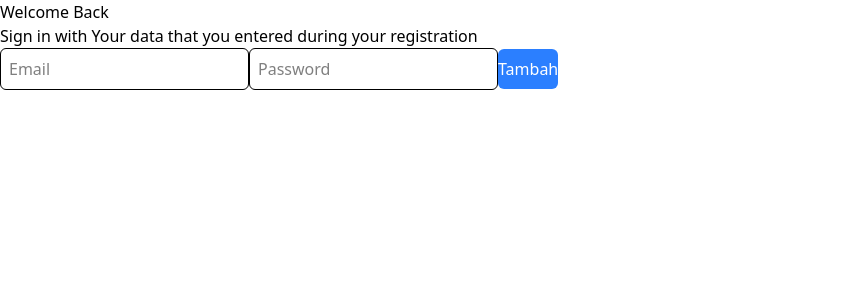
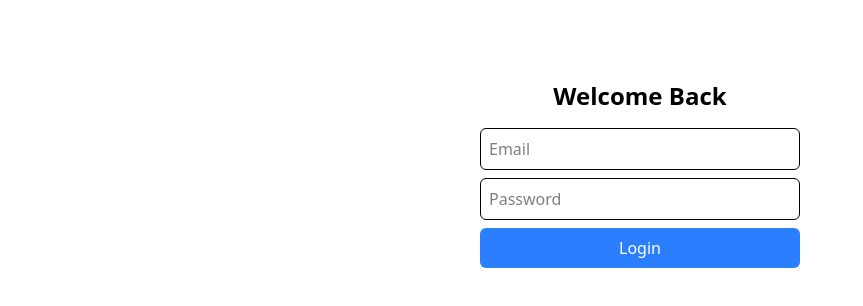
Before and after one commit to Albaihaqi354/koda-b5-react, a React (Vite) app: page /login in a window 1280 px wide. Shown: the top 306 px of the page, without its empty margins (0-863 px from the left). Built offline with nearby package versions, Linux system fonts and the light colour scheme.

Commit message:
feat[minitask2] add feature context for login, logout and edit profile

```diff
--- a/src/components/Heading.jsx
+++ b/src/components/Heading.jsx
@@ -1,32 +1,75 @@
-import { Link } from 'react-router'
+import { useContext } from "react";
+import { Link, useNavigate } from "react-router-dom";
+import { userContext } from "../contexts/userManajemen/userContext";
 
-/**
- * @param {string} props.title
- * @returns {JSX.Element}
- *
- */
+function Heading({ title }) {
+  const { state, dispatch } = useContext(userContext);
+  const navigate = useNavigate();
 
-function Heading({title}) {
+  const handleLogout = () => {
+    dispatch({ type: "LOGOUT" });
+    navigate("/login");
+  };
+
   return (
-    <>
     <header className="p-10 h-[15vh] bg-[#6DC3BB] font-bold select-none flex justify-between items-center">
       <h1 className="font-sans font-black text-3xl">{title}</h1>
+
       <nav className="flex justify-center">
-            <ul className="flex gap-7 text-[25px]">
-                <li className=' text-black hover:text-amber-50'>
-                <Link to={"/Home"}>Home</Link>
+        <ul className="flex gap-7 text-[25px] items-center">
+
+          <li className="text-black hover:text-amber-50">
+            <Link to="/Home">Home</Link>
           </li>
-                <li className=' text-black hover:text-amber-50'>
-                <Link to={"/Product"}>Product</Link>
+          <li className="text-black hover:text-amber-50">
+            <Link to="/Product">Product</Link>
           </li>
-                <li className=' text-black hover:text-amber-50'>
-                <Link to={"/characters"}>RickAndMorty</Link>
+          <li className="text-black hover:text-amber-50">
+            <Link to="/characters">RickAndMorty</Link>
           </li>
+
+          {state.isLoggedIn ? (
+            <>
+              <li className="flex items-center gap-2 text-black">
+                {state.profile_photo ? (
+                  <img
+                    src={state.profile_photo}
+                    alt={state.username}
+                    className="w-10 h-10"
+                  />
+                ) : (
+                  <div className="w-10 h-10 bg-white" />
+                )}
+                <span>{state.username}</span>
+              </li>
+
+              <li className="text-black hover:text-amber-50">
+                <Link to="/editProfile">Edit Profile</Link>
+              </li>
+
+              <li>
+                <button
+                  onClick={handleLogout}
+                  className="text-black hover:text-amber-50"
+                >
+                  Logout
+                </button>
+              </li>
+            </>
+          ) : (
+            <li>
+              <Link
+                to="/login"
+                className="bg-white text-[#6DC3BB] px-4 py-2 rounded hover:bg-gray-200"
+              >
+                Login
+              </Link>
+            </li>
+          )}
         </ul>
       </nav>
     </header>
-    </>
-  )
+  );
 }
 
-export default Heading
+export default Heading;
--- /dev/null
+++ b/src/contexts/userManajemen/UserProvider.jsx
@@ -0,0 +1,57 @@
+import { useReducer, useEffect } from "react";
+import { userContext as UserContext } from "./userContext";
+
+function UserProvider({ children }) {
+
+  const defaultState = {
+    isLoggedIn: false,
+    username: "",
+    profile_photo: ""
+  };
+
+  const getUserState = () => {
+    const saved = localStorage.getItem("userState");
+    return saved ? JSON.parse(saved) : defaultState;
+  };
+
+  const [state, dispatch] = useReducer((prevState, action) => {
+    switch (action.type) {
+
+      case "LOGIN": {
+        const { username, profile_photo } = action.payload;
+        return {
+          ...prevState,
+          isLoggedIn: true,
+          username,
+          profile_photo: profile_photo || ""
+        };
+      }
+
+      case "LOGOUT":
+        return defaultState;
+
+      case "UPDATE_PROFILE": {
+        const { profile_photo } = action.payload;
+        return {
+          ...prevState,
+          profile_photo: profile_photo ?? prevState.profile_photo
+        };
+      }
+
+      default:
+        return prevState;
+    }
+  }, defaultState, getUserState);
+
+  useEffect(() => {
+    localStorage.setItem("userState", JSON.stringify(state));
+  }, [state]);
+
+  return (
+    <UserContext.Provider value={{ state, dispatch }}>
+      {children}
+    </UserContext.Provider>
+  );
+}
+
+export default UserProvider;
--- /dev/null
+++ b/src/contexts/userManajemen/userContext.js
@@ -0,0 +1,3 @@
+import { createContext } from "react";
+
+export const userContext = createContext("Provider Not Found")
--- /dev/null
+++ b/src/pages/EditProfile.jsx
@@ -0,0 +1,79 @@
+import { useContext, useState, useEffect } from "react";
+import { useNavigate } from "react-router-dom";
+import { userContext } from "../contexts/userManajemen/userContext";
+
+function EditProfile() {
+  const { state, dispatch } = useContext(userContext);
+  const [newProfilePhoto, setNewProfilePhoto] = useState(state.profile_photo);
+  const navigate = useNavigate();
+
+  useEffect(() => {
+    if (!state.isLoggedIn) navigate("/login");
+  }, [state.isLoggedIn, navigate]);
+
+  const handleFileChange = (e) => {
+    const file = e.target.files[0];
+    if (!file) return;
+
+    const previewUrl = URL.createObjectURL(file);
+    setNewProfilePhoto(previewUrl);
+  };
+
+  const handleSubmit = (e) => {
+    e.preventDefault();
+
+    dispatch({
+      type: "UPDATE_PROFILE",
+      payload: {
+        profile_photo: newProfilePhoto,
+      },
+    });
+
+    navigate("/");
+  };
+
+  useEffect(() => {
+    return () => {
+      if (newProfilePhoto && newProfilePhoto.startsWith("blob:")) {
+        URL.revokeObjectURL(newProfilePhoto);
+      }
+    };
+  }, [newProfilePhoto]);
+
+  if (!state.isLoggedIn) return null;
+
+  return (
+    <main className="p-5">
+      <h1 className="text-xl font-semibold mb-4">Edit Profile</h1>
+      <form onSubmit={handleSubmit} className="space-y-3">
+        <div className="flex flex-col items-start gap-2">
+          {newProfilePhoto ? (
+            <img
+              src={newProfilePhoto}
+              alt="Profile Preview"
+              className="w-20 h-20"
+            />
+          ) : (
+            <div className="w-20 h-20 bg-gray-300" />
+          )}
+
+          <input
+            type="file"
+            accept="image/*"
+            onChange={handleFileChange}
+            className="text-sm"
+          />
+        </div>
+
+        <button
+          type="submit"
+          className="bg-blue-500 text-white px-4 py-2 rounded-md hover:bg-blue-600 transition"
+        >
+          Submit
+        </button>
+      </form>
+    </main>
+  );
+}
+
+export default EditProfile;
--- a/src/pages/Login.jsx
+++ b/src/pages/Login.jsx
@@ -1,34 +1,61 @@
-import React from 'react'
-import { useState } from "react";
-
+import { useContext, useState } from "react";
+import { useNavigate } from "react-router-dom";
+import { userContext } from "../contexts/userManajemen/userContext";
 
 function Login() {
-    const [login, setLogin] = useState("");
-    const [password, setPassword] = useState("");
+  const [email, setEmail] = useState("");
+  const [password, setPassword] = useState("");
 
-    const handleSubmit = (e) => {
+  const { dispatch } = useContext(userContext);
+  const navigate = useNavigate();
+
+  const handleSubmit = (e) => {
     e.preventDefault();
-    setLogin("")
-    setPassword("")
+
+    dispatch({
+      type: "LOGIN",
+      payload: {
+        username: email,
+      },
+    });
+
+    setEmail("");
+    setPassword("");
+    navigate("/");
   };
+
   return (
-    <>
-        <div>
-            <div>
-                <h1>Welcome Back</h1>
-                <p>Sign in with Your data that you entered during your registration</p>
-            </div>
-            <form action="" onSubmit={handleSubmit}>
-                <input value={login} onChange={(e) => setLogin(e.target.value)}  type="Email" placeholder="Email" className="border p-2 rounded-md" />
-                <input value={password} onChange={(e) => setPassword(e.target.value)}  type="Password" placeholder="Password" className="border p-2 rounded-md" />
+    <main className="flex flex-col justify-center items-center mt-20 gap-4">
+      <div className="text-center">
+        <h1 className="text-2xl font-bold">Welcome Back</h1>
+      </div>
 
-                <button type="submit" className= "bg-blue-500 text-white py-2 rounded-md cursor-pointer hover:bg-blue-400">
-                    Tambah
-                </button>
-            </form>
-        </div>
-    </>
-  )
+      <form onSubmit={handleSubmit} className="flex flex-col gap-2 w-80">
+        <input
+          value={email}
+          onChange={(e) => setEmail(e.target.value)}
+          type="email"
+          placeholder="Email"
+          className="border p-2 rounded-md"
+        />
+
+        <input
+          value={password}
+          onChange={(e) => setPassword(e.target.value)}
+          type="password"
+          placeholder="Password"
+          className="border p-2 rounded-md"
+        />
+
+        <button
+          type="submit"
+          className="bg-blue-500 text-white py-2 rounded-md cursor-pointer"
+        >
+          Login
+        </button>
+      </form>
+    </main>
+  );
 }
 
-export default Login
+export default Login;
```
Lines whose indentation alone changed are shown as unchanged.
